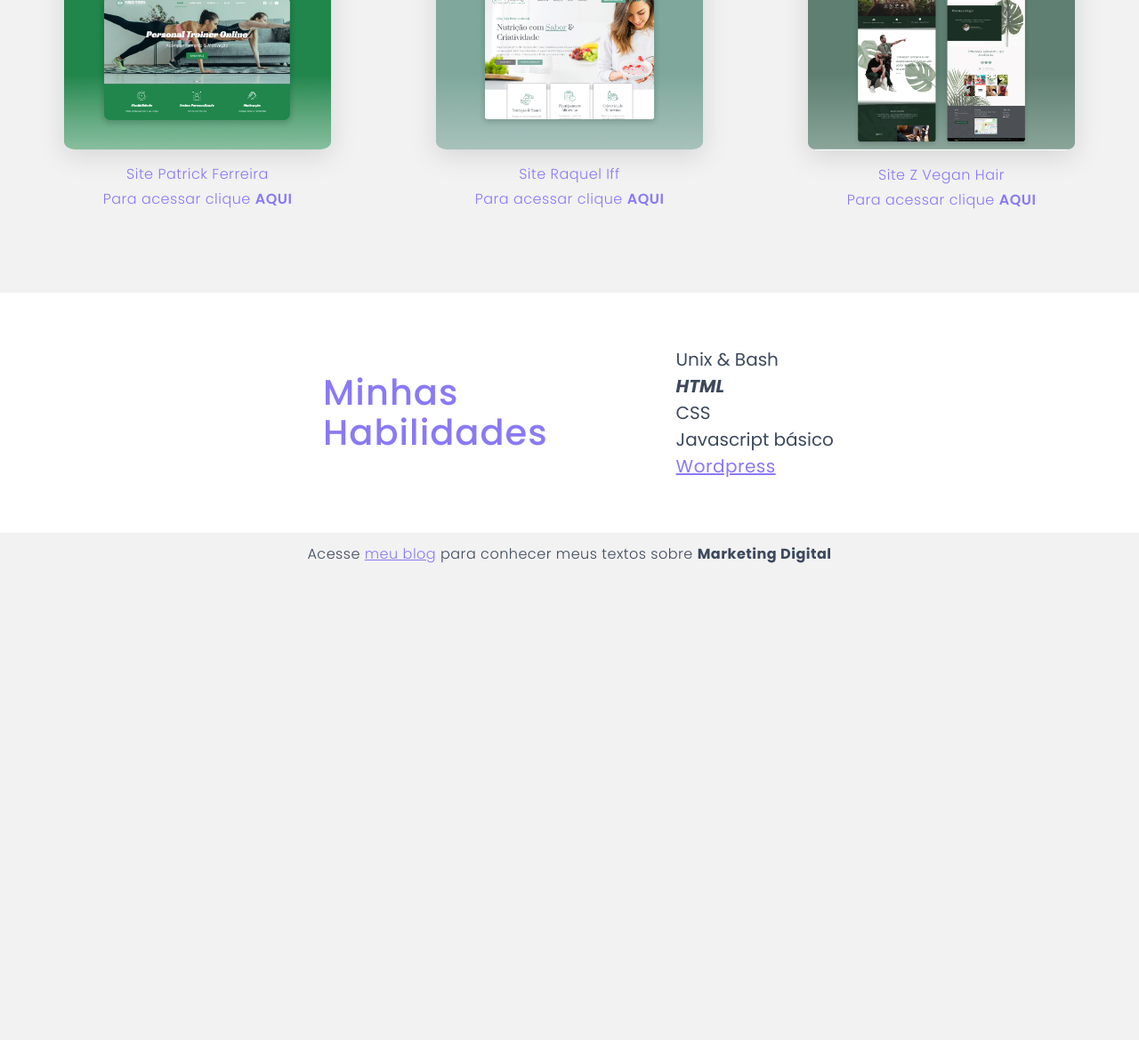
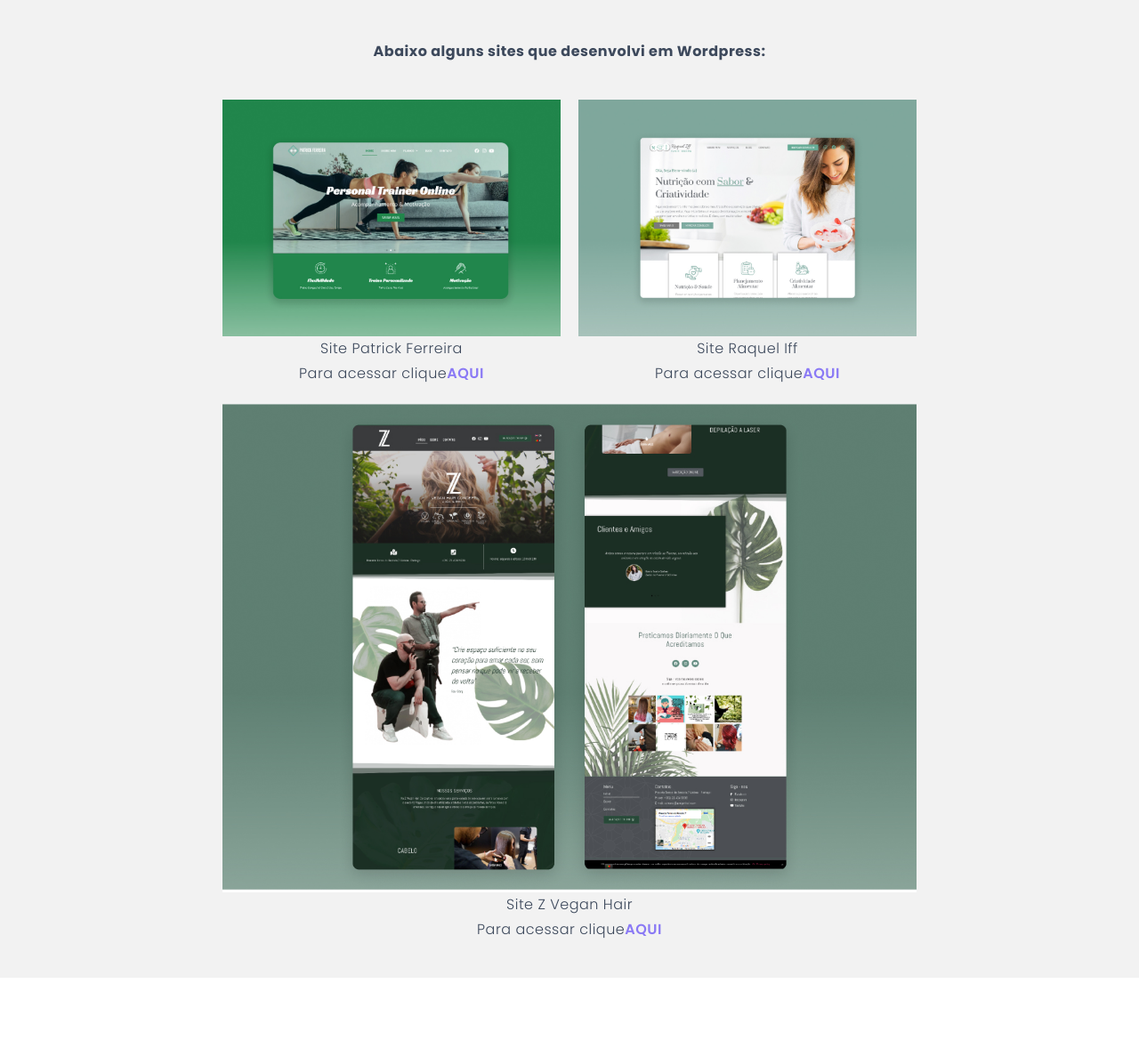
Before and after one commit to bearibeiroa/portfolio, a plain HTML site: page index.html in a window 1280 px wide. Shown: the part 856-2025 px from the top of the page at 89% size. Before the commit the page ends 1503 px from the top, so only its background shows below. Drawn offline with Linux system fonts and the light colour scheme.

Commit message:
Refatoraçao das imagens de portfolio e inserçao de menu

```diff
--- a/index.html
+++ b/index.html
@@ -13,6 +13,16 @@
 
 
 <body>
+    <header class=header>
+        <a href="/">Beatriz Ribeiro</a>
+        <nav>
+            <ul class="menu">
+                <li><a href="/">Sobre mim</a></li>
+                <li><a href="/">Portfolio</a></li>
+                <li><a href="/">Contato</a></li>
+            </ul>
+        </nav>
+    </header>
     <!-- Primeira parte da página -->
     <div class="hero">
         <h1>Olá! Eu sou Beatriz Ribeiro</h1>
@@ -31,35 +41,29 @@
     </div>
 
     <!-- Título do portfólio -->
-    <div class="portfolio">
-        <p id="sites" class="subtitle-portfolio">Abaixo alguns sites que desenvolvi em Wordpress:</p>
+    <div>
+        <p class="subtitle-portfolio">Abaixo alguns sites que desenvolvi em Wordpress:</p>
+    </div>
+    <!-- Portfólio Container -->
+    <section class="portfolio-flex">
 
-        <!-- Portfólio Container -->
-
-        <div class="portfolio-container ">
-            <img class="portfolio-image" src=" portifolio-ohdara-digital-site-institucional-2.jpg " alt="Imagem um site da web " width="300px ">
-
-            <p class="title-portfolio ">
-                Site Patrick Ferreira <br>Para acessar clique
-                <a class="link-portfolio " href="https://patrickgferreira.com " target="_blank ">AQUI</a>
-            </p>
+        <div>
+            <img src=" portifolio-ohdara-digital-site-institucional-2.jpg " alt="Imagem um site da web ">
+            <p>Site Patrick Ferreira <br>Para acessar clique<a class="link-portfolio " href="https://patrickgferreira.com " target="_blank ">AQUI</a></p>
         </div>
 
-        <div class="portfolio-container "><img class="portfolio-image" src="portifolio-ohdara-digital-site-institucional-1.jpg " alt="Imagem um site da web " width="300px ">
+        <div>
+            <img class="portfolio-image" src="portifolio-ohdara-digital-site-institucional-1.jpg " alt="Imagem um site da web ">
+            <p>Site Raquel Iff <br> Para acessar clique<a class="link-portfolio " href="https://raqueliff.com " target="_blank ">AQUI</a></p>
+        </div>
 
-            <p class="title-portfolio ">
-                Site Raquel Iff <br> Para acessar clique
-                <a class="link-portfolio " href="https://raqueliff.com " target="_blank ">AQUI</a>
-            </p>
+        <div>
+            <img class="portfolio-image" src="portifolio-ohdara-digital-criacao-de-site-2.jpg " alt="Imagem um site da web ">
+            <p>Site Z Vegan Hair <br>Para acessar clique<a class="link-portfolio " href="https://zveganhair.com " target="_blank ">AQUI</a></p>
         </div>
-        <div class="portfolio-container "><img class="portfolio-image" src="portifolio-ohdara-digital-criacao-de-site-2.jpg " alt="Imagem um site da web " width="300px ">
 
-            <p class="title-portfolio ">
-                Site Z Vegan Hair <br>Para acessar clique
-                <a class="link-portfolio " href="https://zveganhair.com " target="_blank ">AQUI</a>
-            </p>
-        </div>
-    </div>
+    </section>
+
 
 
     <!-- Habilidades -->
--- a/style.css
+++ b/style.css
@@ -1,7 +1,65 @@
-    * {
-        margin: 0;
-        padding: 0;
+/* Configuração de <nav> <header> <menu> e flex ajustada a partir do tutorial
+Origamid - https://www.youtube.com/watch?v=x-4z_u8LcGc&t=1558s */
+
+body,
+ul,
+li,
+p {
+    margin: 0px;
+    padding: 0px;
+    list-style: none;
+    font-family: 'Poppins', 'Helvetica', 'sans-serif';
+    font-size: 1.2rem;
+    color: #3d495c;
 }
+
+a {
+    text-decoration: none;
+    color: white;
+}
+
+.header {
+    background-color: #8a79f5;
+    display: flex;
+    flex-wrap: wrap;
+    justify-content: space-between;
+    align-items: center;
+    padding: 20px;
+}
+
+.menu {
+    display: flex;
+}
+
+.menu li {
+    margin-left: 10px;
+}
+
+.menu li a {
+    display: block;
+    padding: 10px;
+}
+
+img {
+    max-width: 100%;
+    display: block;
+}
+
+.portfolio-flex {
+    display: flex;
+    flex-wrap: wrap;
+    max-width: 800px;
+    margin: 0 auto;
+}
+
+.portfolio-flex>div {
+    flex: 1 1 350px;
+    margin: 10px;
+    text-align: center;
+}
+
+
+/*mexi daqui para baixo sozinha*/
 
 body {
     background-color: #f2f2f2;
@@ -49,11 +107,6 @@
     letter-spacing: 0.5px;
 }
 
-    ul {
-        color: #3d495c;
-        font-family: 'Poppins', 'Helvetica', 'sans-serif';
-    }
-
 .hero {
     max-width: auto;
     text-align: center;
@@ -65,6 +118,7 @@
     border: 3px solid #3d495c;
     box-shadow: rgba(100, 100, 111, 0.4) 0px 7px 29px 0px;
     margin-bottom: 30px;
+    display: inline;
 }
 
 .social-logo {
@@ -85,20 +139,6 @@
     letter-spacing: 0.5px;
     letter-spacing: 0.5px;
     padding: 30px;
-    }
-
-    .portfolio-container {
-        width: 30%;
-        text-align: center;
-        display: inline-block;
-        vertical-align: top;
-        margin: 30px 0px 60px 30px;
-    }
-
-    .portfolio-image {
-        border-radius: 4%;
-        box-shadow: rgba(100, 100, 111, 0.2) 0px 7px 29px 0px;
-        margin-bottom: 10px;
 }
 
 .skills {
```
Lines whose indentation alone changed are shown as unchanged.
